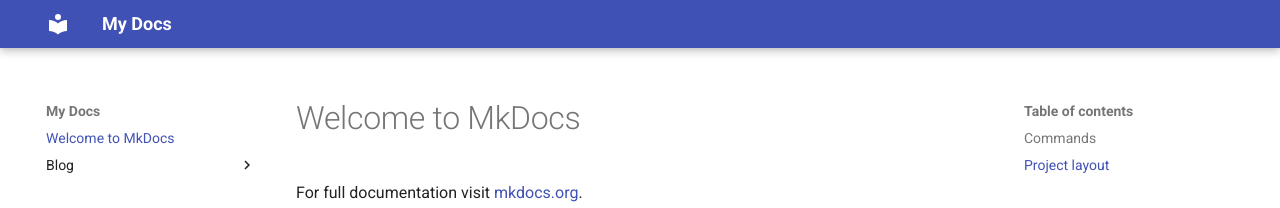
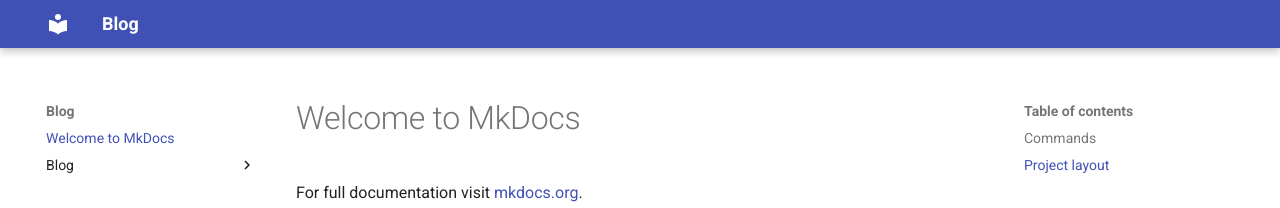
Before and after one commit to taml5/blog, an MkDocs documentation site: the page built from docs/index.md, in a window 1280 px wide. Shown: the top 208 px of the page. Built offline with MkDocs 1.6.1 and Material for MkDocs 9.7.7, drawn with Linux system fonts in a browser that asks for light colours.

Commit message:
Setting up blog

```diff
--- a/mkdocs.yml
+++ b/mkdocs.yml
@@ -1,5 +1,5 @@
-site_name: My Docs
-site_url: https://mydomain.org/mysite
+site_name: Blog
+site_url: https://taml5.github.io/blog/
 theme:
   name: material
 plugins:
```
Also changed, not shown: 1 other file.
